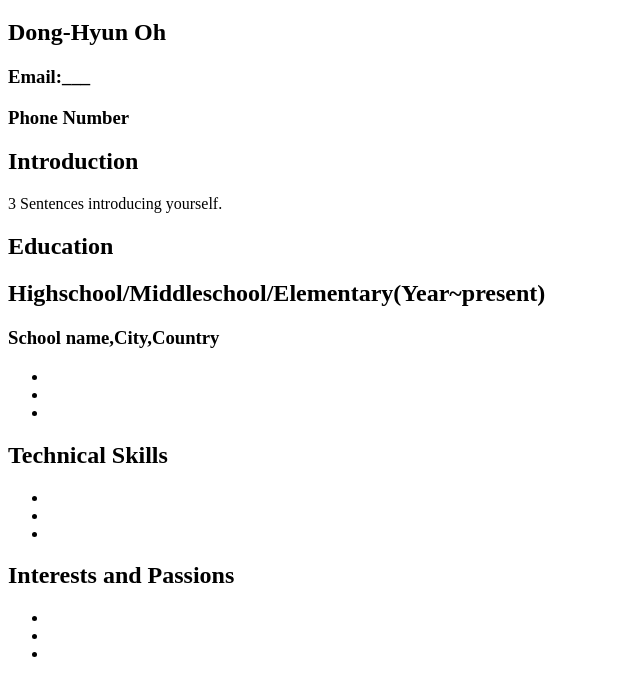
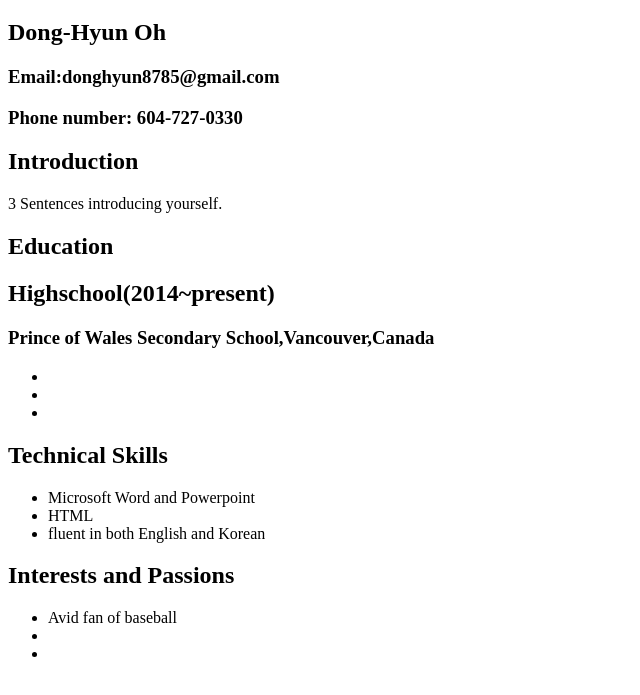
Before and after one commit to dh8785/dh8785.github.io, a plain HTML site: page resume.html in a window 1280 px wide. Shown: the part 61-756 px from the top of the page, without its empty margins (0-640 px from the left). Drawn offline with Linux system fonts and the light colour scheme.

Commit message:
Changed resume

```diff
--- a/resume.html
+++ b/resume.html
@@ -6,13 +6,13 @@
     <body>
         <h1>Resume</h1>
         <h2>Dong-Hyun Oh</h2>
-        <h3>Email:___</h3>
-        <h3>Phone Number</h3>
+        <h3>Email:donghyun8785@gmail.com</h3>
+        <h3>Phone number: 604-727-0330</h3>
         <h2>Introduction</h2>
         <p>3 Sentences introducing yourself.</p>
         <h2>Education</h2>
-        <h2>Highschool/Middleschool/Elementary(Year~present)</h2>
-        <h3>School name,City,Country</h3>
+        <h2>Highschool(2014~present)</h2>
+        <h3>Prince of Wales Secondary School,Vancouver,Canada</h3>
         <ul>
             <li></li>
             <li></li>
@@ -20,13 +20,13 @@
         </ul>
         <h2>Technical Skills</h2>
         <ul>
-            <li></li>
-            <li></li>
-            <li></li>
+            <li>Microsoft Word and Powerpoint</li>
+            <li>HTML</li>
+            <li>fluent in both English and Korean</li>
         </ul>
         <h2>Interests and Passions</h2>
         <ul>
-            <li></li>
+            <li>Avid fan of baseball</li>
             <li></li>
             <li></li>
         </ul>
```
